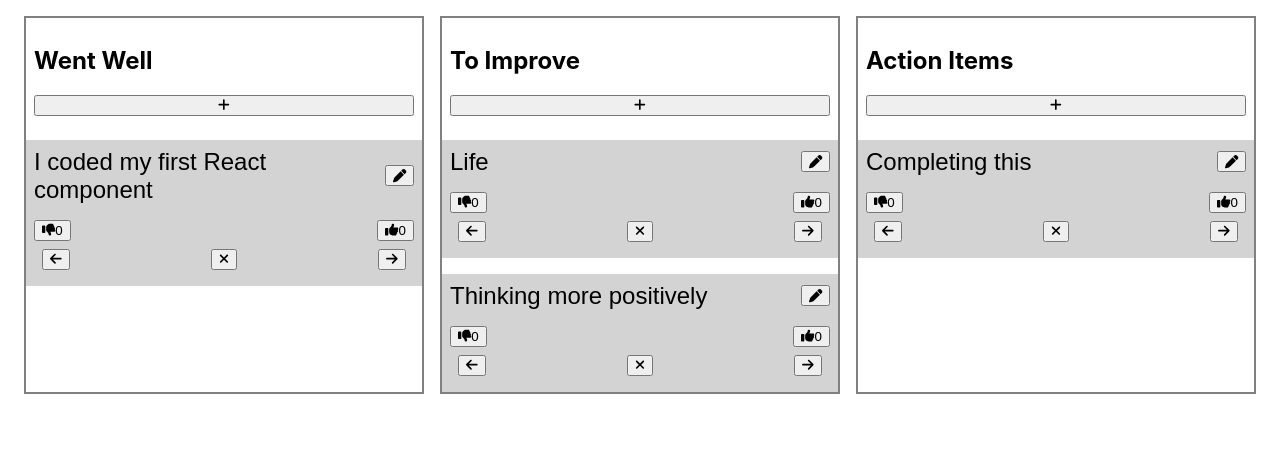
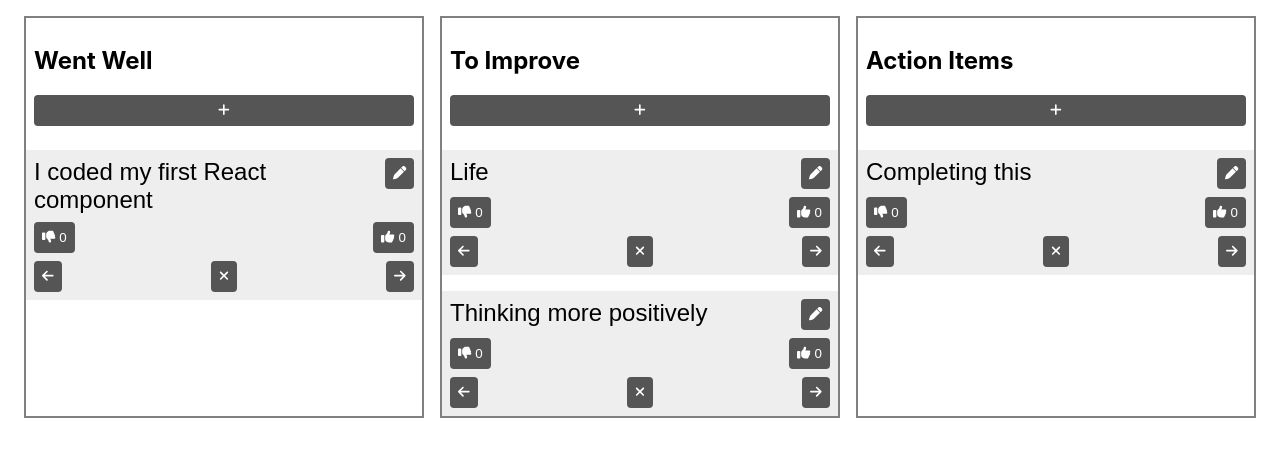
Before and after one commit to klalicki/retro-board, a React (Create React App) app: page / in a window 1280 px wide. Shown: the top 456 px of the page. Built offline with nearby package versions, Linux system fonts and the light colour scheme.

Commit message:
sets initial edit state for new cards

```diff
--- a/src/components/App/App.css
+++ b/src/components/App/App.css
@@ -9,6 +9,19 @@
   width: 400px;
 }
 
+button {
+  background-color: #555;
+  border-style: none;
+  padding: 0.5rem;
+  border-radius: 0.25rem;
+  color: white;
+  transition: all 0.1s;
+}
+button:hover {
+  background-color: white;
+  color: black;
+  transition: all 0.1s;
+}
 .card-list-container {
   display: flex;
   justify-content: center;
@@ -22,21 +35,22 @@
   flex-direction: column;
 }
 .card {
-  background-color: lightgray;
+  background-color: #eee;
   padding: 0.5rem;
+  display: flex;
+  flex-direction: column;
+  gap: 0.5rem;
 }
 .icon-bar {
   display: flex;
   width: 100%;
-  padding: 0.5rem;
   justify-content: space-between;
 }
 
 .card-header {
   display: flex;
   justify-content: space-between;
-  align-items: center;
-  margin-bottom: 1rem;
+  align-items: flex-start;
 }
 .card-header h2,
 .card-header textarea {
@@ -58,3 +72,7 @@
   display: flex;
   justify-content: space-between;
 }
+.vote-bar button {
+  display: flex;
+  gap: 0.25rem;
+}
--- a/src/components/Card/Card.jsx
+++ b/src/components/Card/Card.jsx
@@ -14,9 +14,10 @@ import {
 
 const Card = ({ listIndex, children, cardIndex }) => {
   const { data, removeItem, moveItem, setItemText } = useContext(DataContext);
-  const [isEditing, setIsEditing] = useState(false);
+
   const cardData = data[listIndex].listContents[cardIndex];
   const [newText, setNewText] = useState(cardData.itemText);
+  const [isEditing, setIsEditing] = useState(cardData.itemText === "");
   return (
     <div className="card">
       <form
@@ -37,6 +38,7 @@ const Card = ({ listIndex, children, cardIndex }) => {
               autoFocus
               rows={1}
               cols={1}
+              placeholder={"Type card text here"}
               value={newText}
               onKeyDown={(e) => {
                 // intercept plain Enter key and use it to submit
--- a/src/contexts/DataContext.jsx
+++ b/src/contexts/DataContext.jsx
@@ -15,7 +15,7 @@ export const DataProvider = ({ children }) => {
     const itemId = Date.now();
     const newItem = {
       itemId: itemId,
-      itemText: "text",
+      itemText: "",
       itemUpvoteCount: 0,
       itemDownvoteCount: 0,
     };
```
